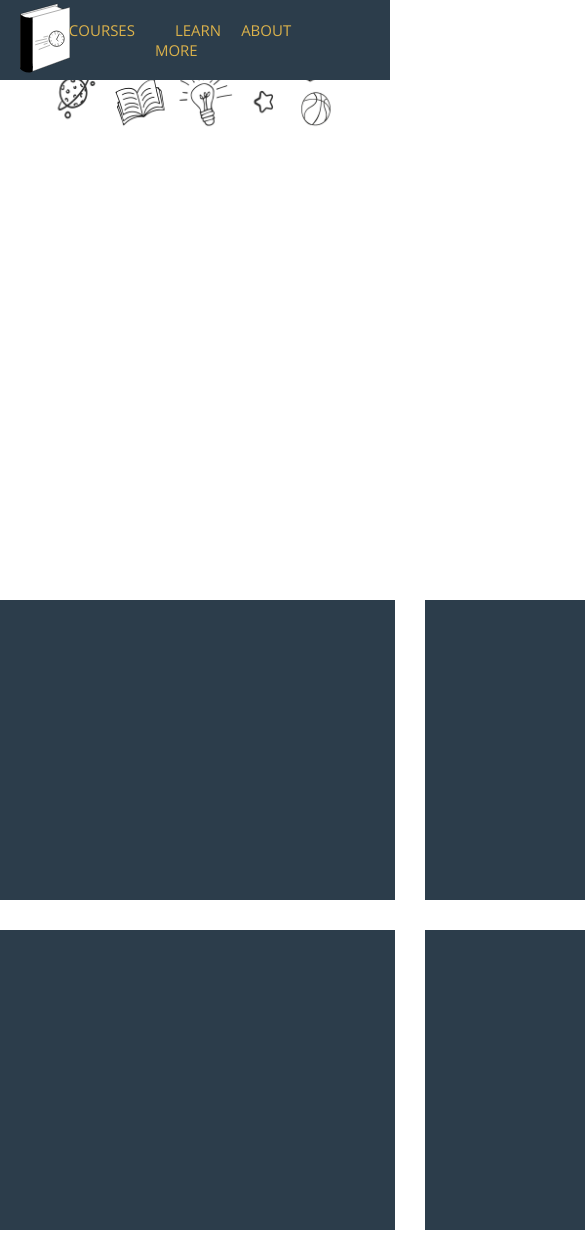
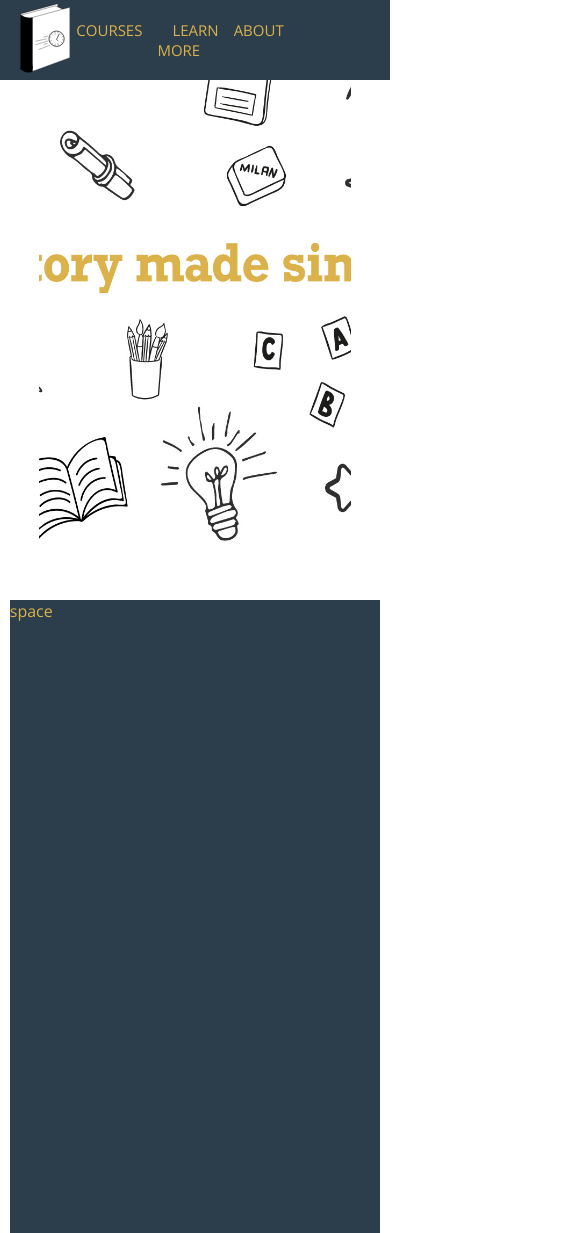
Before and after one commit to sic-quod-tsavorite/eksamensproject1, a plain HTML site: page index.html in a window 390 px wide. Shown: the top 1233 px of the page, 585 px wide, since content can reach past the window. Drawn offline with nearby package versions, Linux system fonts and the light colour scheme.

Commit message:
fp media mm
forside media queries mm

```diff
--- a/css/style.scss
+++ b/css/style.scss
@@ -3,7 +3,6 @@
 body {
   margin: 0;
   background-color: white;
-
 }
 
 a {
@@ -13,41 +12,44 @@ a {
 }
 
 header {
-  background-color: #2c3d4b;
+  background-color: #2c3d4baa;
   height: 80px;
   width: 100%;
   display: flex;
-  position: relative;
+  position: fixed;
   top: 0;
   justify-content: space-between;
   align-items: center;
   z-index: 2;
+  transition-duration: 0.2s;
   a:hover {
-    color: #dbb24b;
+    color: #ebc76c;
+    transition-duration: 0.1s;
   }
 }
-
-
+header:hover {
+  background-color: #2c3d4b;
+  transition-duration: 0.2s;
+}
 
 .nav-left {
   margin-left: 20px;
   width: 20%;
 }
-.nav-left img{
+.nav-left img {
   height: 80px;
   width: 50px;
 }
 
-
 /** Navigation menu*/
-nav{
+nav {
   display: flex;
   justify-content: center;
   flex-grow: 1;
   width: 60%;
 }
 
-	nav ul{
+nav ul {
   display: flex;
   list-style: none;
   padding: 0;
@@ -55,28 +57,24 @@ nav{
   text-transform: uppercase;
 }
 
-	nav a{
+nav a {
   padding: 0 20px;
-		text-decoration: none;
   font-size: 15px;
 }
 
-  .nav-right{
+.nav-right {
   width: 20%;
 }
 
 .banner {
-  margin-top: -200px;
   text-align: center;
-
-
   img {
     width: 80%;
-    height: 100%;
+    height: 550px;
+    object-fit: cover;
     z-index: 1;
   }
 }
-
 
 main section {
   position: absolute;
@@ -90,14 +88,61 @@ main section {
     width: 400px;
     background-color: #2c3d4b;
   }
-  #box1, #box4 {
+  #box1,
+  #box4 {
     grid-column: 1;
   }
-  #box2, #box5 {
+  #box2,
+  #box5 {
     grid-column: 2;
   }
-  #box3, #box6 {
+  #box3,
+  #box6 {
     grid-column: 3;
   }
+}
 
+@media (max-width: 1280px) {
+  main section {
+    #box1,
+    #box3,
+    #box5 {
+      grid-column: 1;
     }
+    #box2,
+    #box4,
+    #box6 {
+      grid-column: 2;
+    }
+  }
+}
+
+@media (max-width: 850px) {
+  main section {
+    div {
+      height: 500px;
+      width: 600px;
+    }
+    #box1,
+    #box2,
+    #box3,
+    #box4,
+    #box5,
+    #box6 {
+      grid-column: 1;
+    }
+  }
+}
+
+@media (max-width: 651px) {
+  nav a {
+    padding: 0 15px;
+    font-size: 15px;
+  }
+  main section {
+    div {
+      height: 80vh;
+      width: 95vw;
+    }
+  }
+}
--- a/index.html
+++ b/index.html
@@ -12,30 +12,25 @@
     <link rel="shortcut icon" href="img/iconname.ico" />
   </head>
   <body>
-
     <header>
       <div class="nav-left">
-        <a href="">
+        <a href="index.html">
           <img src="img/LOGO.svg" />
         </a>
       </div>
 
       <nav>
-          <ul>
-            <li><a href="nature.html">Courses</a></li>
-            <li><a href="wildlife.html">Learn More</a></li>
-            <li><a href="about.html">About</a></li>
-          </ul>
+        <ul>
+          <li><a href="nature.html">Courses</a></li>
+          <li><a href="wildlife.html">Learn More</a></li>
+          <li><a href="about.html">About</a></li>
+        </ul>
       </nav>
 
       <div class="nav-right"></div>
-
-
-
     </header>
 
     <main>
-
       <div class="banner">
         <img src="img/Banner.jpg" />
       </div>
@@ -50,12 +45,8 @@
         <div id="box5"></div>
         <div id="box6"></div>
       </section>
-
     </main>
 
-    <footer>
-
-    </footer>
-
+    <footer></footer>
   </body>
 </html>
```
Also changed, not shown: css/style.css, 1 other file. Lines whose indentation alone changed are shown as unchanged.
